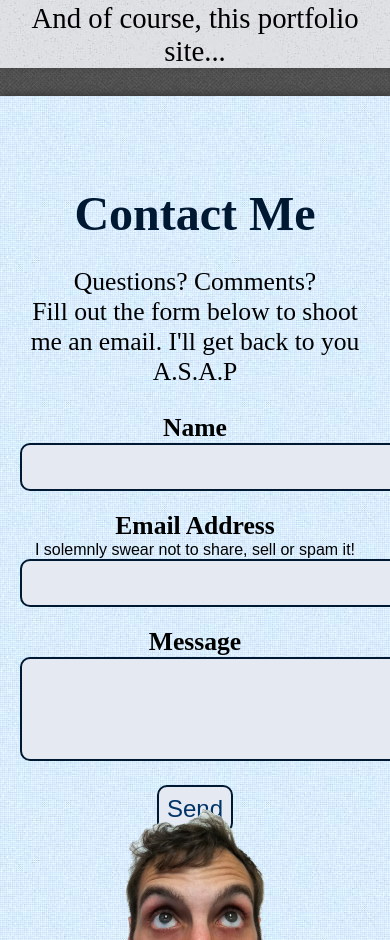
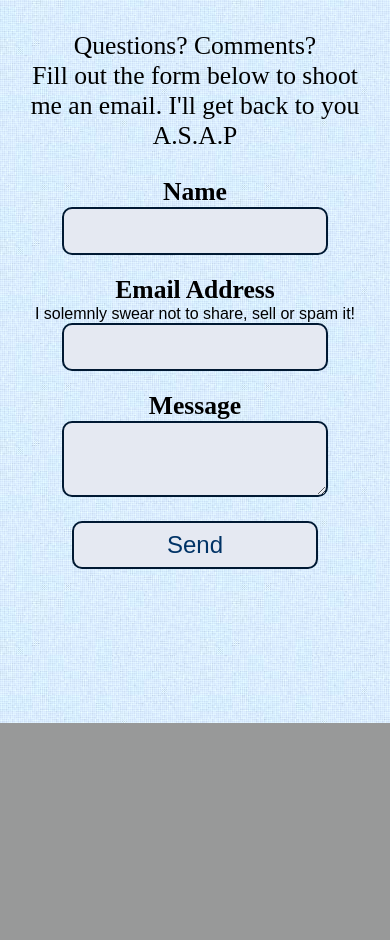
Before and after one commit to cricketsmakemath/portfolio, a PHP site: page / in a window 390 px wide; the page is wider, and only the part inside the window is pictured. Shown: the part 4262-5202 px from the top of that part. After the commit the page ends 4985 px from the top of that part, so only its background shows below. Run offline with PHP 8.4, Linux system fonts and the light colour scheme; some libraries are stand-ins or nearby versions.

Commit message:
Responsiveness working better on mobile.

```diff
--- a/assets/css/1366.css
+++ b/assets/css/1366.css
@@ -6,13 +6,13 @@
   }
   p
   {
-  	font-size: 1.3em;
+  	font-size: 1.4em;
   }
 
   /*Sections*/
   #menu
   {
-  	height: 100px;
+  	height: 90px;
   }
   #menu ul
   {
@@ -45,7 +45,7 @@
   /*Components*/
   .dan
   {
-  	width: 140px;
+  	width: 180px;
   }
   .sep_circle
   {
@@ -83,7 +83,7 @@
 }
 
 
-@media screen and (max-width: 768px) {
+@media screen and (max-width: 760px) {
  p
  {
   font-size: 1.6em;
@@ -92,10 +92,15 @@
  {
   overflow: visible;
   max-height: 5000px;
+  min-width: 100%;
  }
  .sep_circle
   {
     display: inline-block;
+  }
+  .home
+  {
+    margin-bottom: 0px;
   }
 
   #menu
@@ -113,7 +118,7 @@
     background-image: url('../img/tweed.png');
     background-repeat: repeat;
     text-align: center;
-  z-index: 200;
+    z-index: 600;
   }
   #mobile_menu ul
   {
@@ -129,4 +134,27 @@
     margin: 0px;
     width: 20%;
   }
+  .portfolio_screenshot
+  {
+    width: 90%;
   }
+  .portfolio_screenshot img
+  {
+    width: 80%;
+  }
+}
+
+@media screen and (max-width: 650px) {
+  h1
+  {
+    font-size: 2em;
+  }
+  .home h3
+  {
+    font-size: 1.8em;
+  }
+  .dan_container
+  {
+    display: none;
+  }
+}
--- a/assets/css/style.css
+++ b/assets/css/style.css
@@ -41,10 +41,12 @@ input, textarea
 input
 {
 	text-align: center;
+	width: 70%;
 }
 textarea
 {
 	text-align: left;
+	width: 70%;
 }
 input:focus, textarea:focus
 {
@@ -59,12 +61,13 @@ input:focus, textarea:focus
 	min-height: 100%;
 	max-height: 100%;
 	position: relative;
+}
+
+#wrapper.home
+{
 	overflow: hidden;
 }
-#mobile_menu
-{
-	display: none;
-}
+
 .content_cell_less_pad
 {
  	padding-top: 100px;
@@ -101,6 +104,10 @@ input:focus, textarea:focus
     background-repeat: repeat;
 	text-align: center;
 	z-index: 600;
+}
+#mobile_menu
+{
+	display: none;
 }
 #menu ul
 {
@@ -201,6 +208,7 @@ input:focus, textarea:focus
 {
 	background-image: url('../img/old_moon.jpg');
 	background-repeat: repeat;
+	z-index: 20;
 }
 .designer h1
 {
@@ -224,6 +232,7 @@ input:focus, textarea:focus
 {
 	background-image: url('../img/squairy_light.jpg');
 	background-repeat: repeat;
+	z-index: 20;
 }
 .contact h1
 {
--- a/index.php
+++ b/index.php
@@ -118,7 +118,7 @@
       <div class="sep_circle">&nbsp;</div><div class="sep_circle">&nbsp;</div><div class="sep_circle">&nbsp;</div><div class="sep_circle">&nbsp;</div>
 
       <p>"Lorem ipsum dolor sit amet, consectetur adipiscing elit. Praesent a lacus ac augue feugiat rhoncus vel in nisl. Integer at elit porttitor, varius velit a, bibendum libero."
-        <br><strong>- Another Person, Business Name</strong></p>
+        <br><strong>- Another Person, Business Name</strong></p><br><br>
 
     </div>
     <div class="dan_container"> <img class="dan" src="assets/img/dan.png">  </div>
@@ -148,7 +148,7 @@
         <div class="skill_circle"><img src="assets/img/logos/linux.png" width="80px"></div>
         <div class="skill_circle"><img src="assets/img/logos/node.png" width="80px"></div>
         <div class="skill_circle"><img src="assets/img/logos/mongo.png" width="80px"></div>
-      </div>
+      </div><br><br>
     </div>
 
   </div>
@@ -184,7 +184,7 @@
         <p>Crickets Make Math</p>
       </div>
       <br><br>
-      <h3>And of course, this portfolio site...</h3>
+      <h3>And of course, this portfolio site...</h3><br><br>
     </div>
   </div>
   <!-- End Designer Page -->
@@ -196,16 +196,16 @@
       <div id="contact_form_container">
         <form name="contact_form">
           <p><strong>Name</strong></p>
-          <input type="text" name="name" size="50">
+          <input type="text" name="name">
           <p><strong>Email Address</strong></p>
           <p class="meta">I solemnly swear not to share, sell or spam it!</p>
-          <input type="text" name="name" size="50">
+          <input type="text" name="name">
           <p><strong>Message</strong></p>
-          <textarea name="message" rows="3" cols="60"></textarea>
+          <textarea name="message"></textarea>
           <p></p>
           <input type="submit" name="submit" value="Send">
         </form>
-      </div>
+      </div><br><br>
 
     </div>
   </div>
```
Lines whose indentation alone changed are shown as unchanged.
